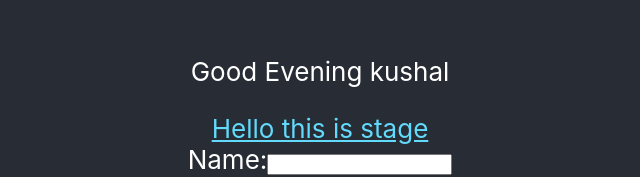
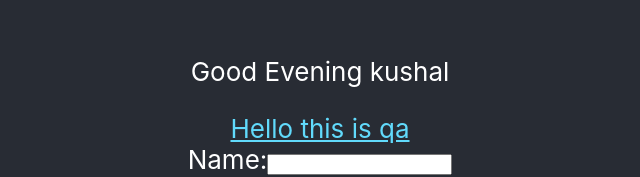
Before and after one commit to kkarki7120/frontend-ecr, a React (Create React App) app: page / in a window 1280 px wide. Shown: the part 246-423 px from the top of the page, without its empty margins (320-960 px from the left). Built offline with nearby package versions, Linux system fonts and the light colour scheme.

Commit message:
changes in qa

```diff
--- a/src/App.js
+++ b/src/App.js
@@ -15,7 +15,7 @@ function App() {
           target="_blank"
           rel="noopener noreferrer"
         >
-          Hello this is stage
+          Hello this is qa
         </a>
         <Form/>
       </header>
```
